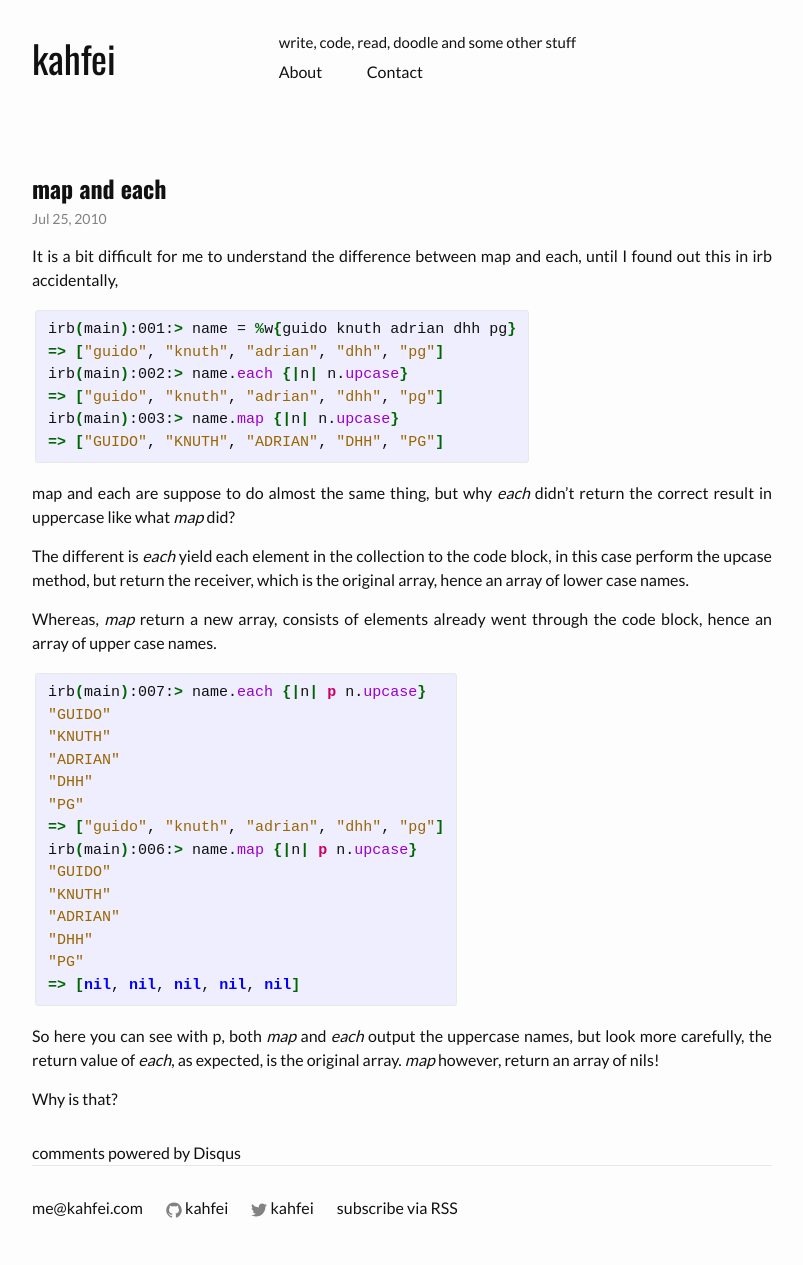
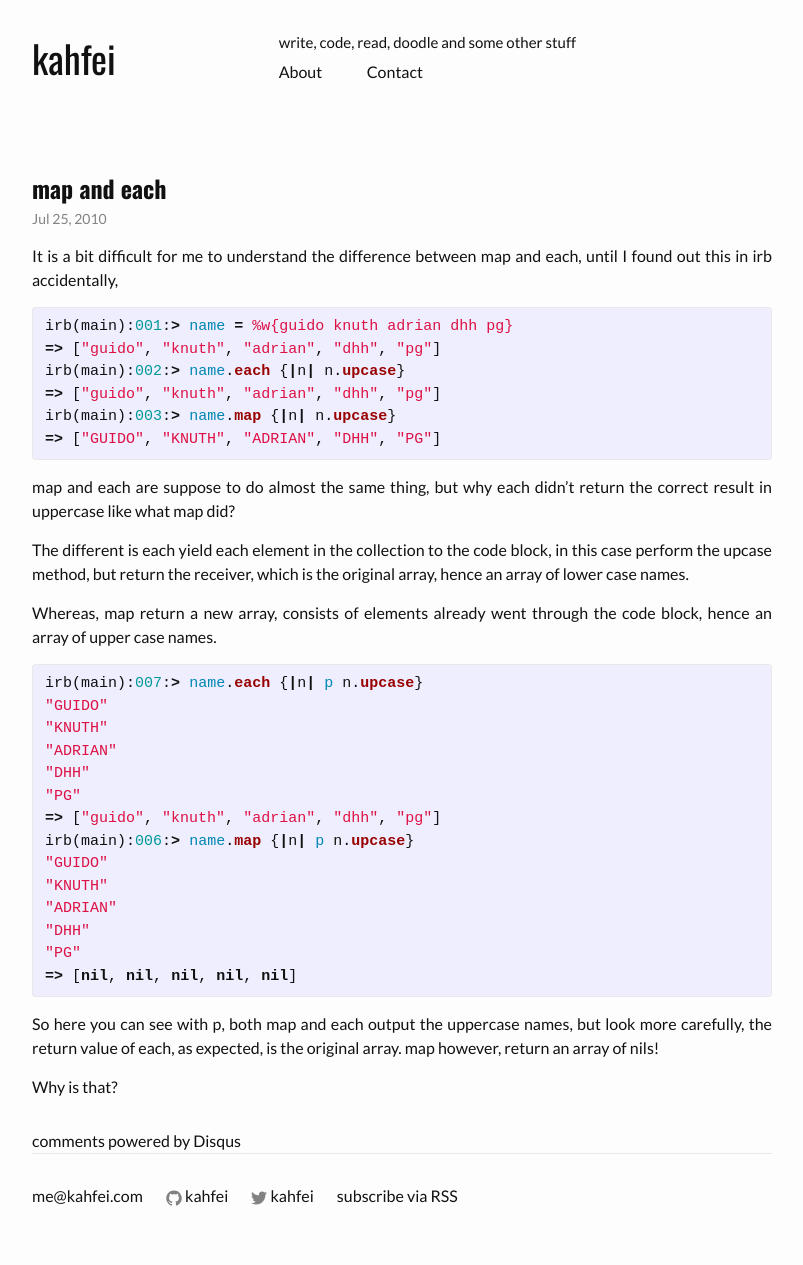
Before and after one commit to kahfei/kahfeicom, a Jekyll site: the page built from _posts/2010-07-25-map-and-each.md, in a window 1280 px wide. Shown: the whole page, without its empty margins (238-1041 px from the left). Built offline with Jekyll 4.4.1, drawn with Linux system fonts in a browser that asks for light colours; comment, search, counter and statistics services are not loaded; some of the changed lines change nothing that is shown.

Commit message:
post udpate

```diff
--- a/_posts/2010-07-25-map-and-each.md
+++ b/_posts/2010-07-25-map-and-each.md
@@ -5,51 +5,36 @@ permalink: /2010/07/25/map-and-each/
 comments: true
 ---
 It is a bit difficult for me to understand the difference between map and each, until I found out this in irb accidentally,
+{% highlight ruby %}
+irb(main):001:> name = %w{guido knuth adrian dhh pg}
+=> ["guido", "knuth", "adrian", "dhh", "pg"]
+irb(main):002:> name.each {|n| n.upcase}
+=> ["guido", "knuth", "adrian", "dhh", "pg"]
+irb(main):003:> name.map {|n| n.upcase}
+=> ["GUIDO", "KNUTH", "ADRIAN", "DHH", "PG"]
+{% endhighlight %}
 
-<div class="wp_syntax">
-  <table>
-    <tr>
-      <td class="code">
-        <pre class="ruby" style="font-family:monospace;">irb<span style="color:#006600; font-weight:bold;">&#40;</span>main<span style="color:#006600; font-weight:bold;">&#41;</span>:001:<span style="color:#006666;"></span><span style="color:#006600; font-weight:bold;">&gt;</span> name = <span style="color:#006600; font-weight:bold;">%</span>w<span style="color:#006600; font-weight:bold;">&#123;</span>guido knuth adrian dhh pg<span style="color:#006600; font-weight:bold;">&#125;</span>
-<span style="color:#006600; font-weight:bold;">=&gt;</span> <span style="color:#006600; font-weight:bold;">&#91;</span><span style="color:#996600;">"guido"</span>, <span style="color:#996600;">"knuth"</span>, <span style="color:#996600;">"adrian"</span>, <span style="color:#996600;">"dhh"</span>, <span style="color:#996600;">"pg"</span><span style="color:#006600; font-weight:bold;">&#93;</span>
-irb<span style="color:#006600; font-weight:bold;">&#40;</span>main<span style="color:#006600; font-weight:bold;">&#41;</span>:002:<span style="color:#006666;"></span><span style="color:#006600; font-weight:bold;">&gt;</span> name.<span style="color:#9900CC;">each</span> <span style="color:#006600; font-weight:bold;">&#123;</span><span style="color:#006600; font-weight:bold;">|</span>n<span style="color:#006600; font-weight:bold;">|</span> n.<span style="color:#9900CC;">upcase</span><span style="color:#006600; font-weight:bold;">&#125;</span>
-<span style="color:#006600; font-weight:bold;">=&gt;</span> <span style="color:#006600; font-weight:bold;">&#91;</span><span style="color:#996600;">"guido"</span>, <span style="color:#996600;">"knuth"</span>, <span style="color:#996600;">"adrian"</span>, <span style="color:#996600;">"dhh"</span>, <span style="color:#996600;">"pg"</span><span style="color:#006600; font-weight:bold;">&#93;</span>
-irb<span style="color:#006600; font-weight:bold;">&#40;</span>main<span style="color:#006600; font-weight:bold;">&#41;</span>:003:<span style="color:#006666;"></span><span style="color:#006600; font-weight:bold;">&gt;</span> name.<span style="color:#9900CC;">map</span> <span style="color:#006600; font-weight:bold;">&#123;</span><span style="color:#006600; font-weight:bold;">|</span>n<span style="color:#006600; font-weight:bold;">|</span> n.<span style="color:#9900CC;">upcase</span><span style="color:#006600; font-weight:bold;">&#125;</span>
-<span style="color:#006600; font-weight:bold;">=&gt;</span> <span style="color:#006600; font-weight:bold;">&#91;</span><span style="color:#996600;">"GUIDO"</span>, <span style="color:#996600;">"KNUTH"</span>, <span style="color:#996600;">"ADRIAN"</span>, <span style="color:#996600;">"DHH"</span>, <span style="color:#996600;">"PG"</span><span style="color:#006600; font-weight:bold;">&#93;</span></pre>
-      </td>
-    </tr>
-  </table>
-</div>
+map and each are suppose to do almost the same thing, but why each didn’t return the correct result in uppercase like what map did?
 
-map and each are suppose to do almost the same thing, but why _each_ didn&#8217;t return the correct result in uppercase like what _map_ did?
+The different is each yield each element in the collection to the code block, in this case perform the upcase method, but return the receiver, which is the original array, hence an array of lower case names.
 
-The different is _each_ yield each element in the collection to the code block, in this case perform the upcase method, but return the receiver, which is the original array, hence an array of lower case names.
-
-Whereas, _map_ return a new array, consists of elements already went through the code block, hence an array of upper case names.
-
-<div class="wp_syntax">
-  <table>
-    <tr>
-      <td class="code">
-        <pre class="ruby" style="font-family:monospace;">irb<span style="color:#006600; font-weight:bold;">&#40;</span>main<span style="color:#006600; font-weight:bold;">&#41;</span>:007:<span style="color:#006666;"></span><span style="color:#006600; font-weight:bold;">&gt;</span> name.<span style="color:#9900CC;">each</span> <span style="color:#006600; font-weight:bold;">&#123;</span><span style="color:#006600; font-weight:bold;">|</span>n<span style="color:#006600; font-weight:bold;">|</span> <span style="color:#CC0066; font-weight:bold;">p</span> n.<span style="color:#9900CC;">upcase</span><span style="color:#006600; font-weight:bold;">&#125;</span>
-<span style="color:#996600;">"GUIDO"</span>
-<span style="color:#996600;">"KNUTH"</span>
-<span style="color:#996600;">"ADRIAN"</span>
-<span style="color:#996600;">"DHH"</span>
-<span style="color:#996600;">"PG"</span>
-<span style="color:#006600; font-weight:bold;">=&gt;</span> <span style="color:#006600; font-weight:bold;">&#91;</span><span style="color:#996600;">"guido"</span>, <span style="color:#996600;">"knuth"</span>, <span style="color:#996600;">"adrian"</span>, <span style="color:#996600;">"dhh"</span>, <span style="color:#996600;">"pg"</span><span style="color:#006600; font-weight:bold;">&#93;</span>
-irb<span style="color:#006600; font-weight:bold;">&#40;</span>main<span style="color:#006600; font-weight:bold;">&#41;</span>:006:<span style="color:#006666;"></span><span style="color:#006600; font-weight:bold;">&gt;</span> name.<span style="color:#9900CC;">map</span> <span style="color:#006600; font-weight:bold;">&#123;</span><span style="color:#006600; font-weight:bold;">|</span>n<span style="color:#006600; font-weight:bold;">|</span> <span style="color:#CC0066; font-weight:bold;">p</span> n.<span style="color:#9900CC;">upcase</span><span style="color:#006600; font-weight:bold;">&#125;</span>
-<span style="color:#996600;">"GUIDO"</span>
-<span style="color:#996600;">"KNUTH"</span>
-<span style="color:#996600;">"ADRIAN"</span>
-<span style="color:#996600;">"DHH"</span>
-<span style="color:#996600;">"PG"</span>
-<span style="color:#006600; font-weight:bold;">=&gt;</span> <span style="color:#006600; font-weight:bold;">&#91;</span><span style="color:#0000FF; font-weight:bold;">nil</span>, <span style="color:#0000FF; font-weight:bold;">nil</span>, <span style="color:#0000FF; font-weight:bold;">nil</span>, <span style="color:#0000FF; font-weight:bold;">nil</span>, <span style="color:#0000FF; font-weight:bold;">nil</span><span style="color:#006600; font-weight:bold;">&#93;</span></pre>
-      </td>
-    </tr>
-  </table>
-</div>
-
-So here you can see with p, both _map_ and _each_ output the uppercase names, but look more carefully, the return value of _each_, as expected, is the original array. _map_ however, return an array of nils!
+Whereas, map return a new array, consists of elements already went through the code block, hence an array of upper case names.
+{% highlight ruby %}
+irb(main):007:> name.each {|n| p n.upcase}
+"GUIDO"
+"KNUTH"
+"ADRIAN"
+"DHH"
+"PG"
+=> ["guido", "knuth", "adrian", "dhh", "pg"]
+irb(main):006:> name.map {|n| p n.upcase}
+"GUIDO"
+"KNUTH"
+"ADRIAN"
+"DHH"
+"PG"
+=> [nil, nil, nil, nil, nil]
+{% endhighlight %}
+So here you can see with p, both map and each output the uppercase names, but look more carefully, the return value of each, as expected, is the original array. map however, return an array of nils!
 
 Why is that?
```
